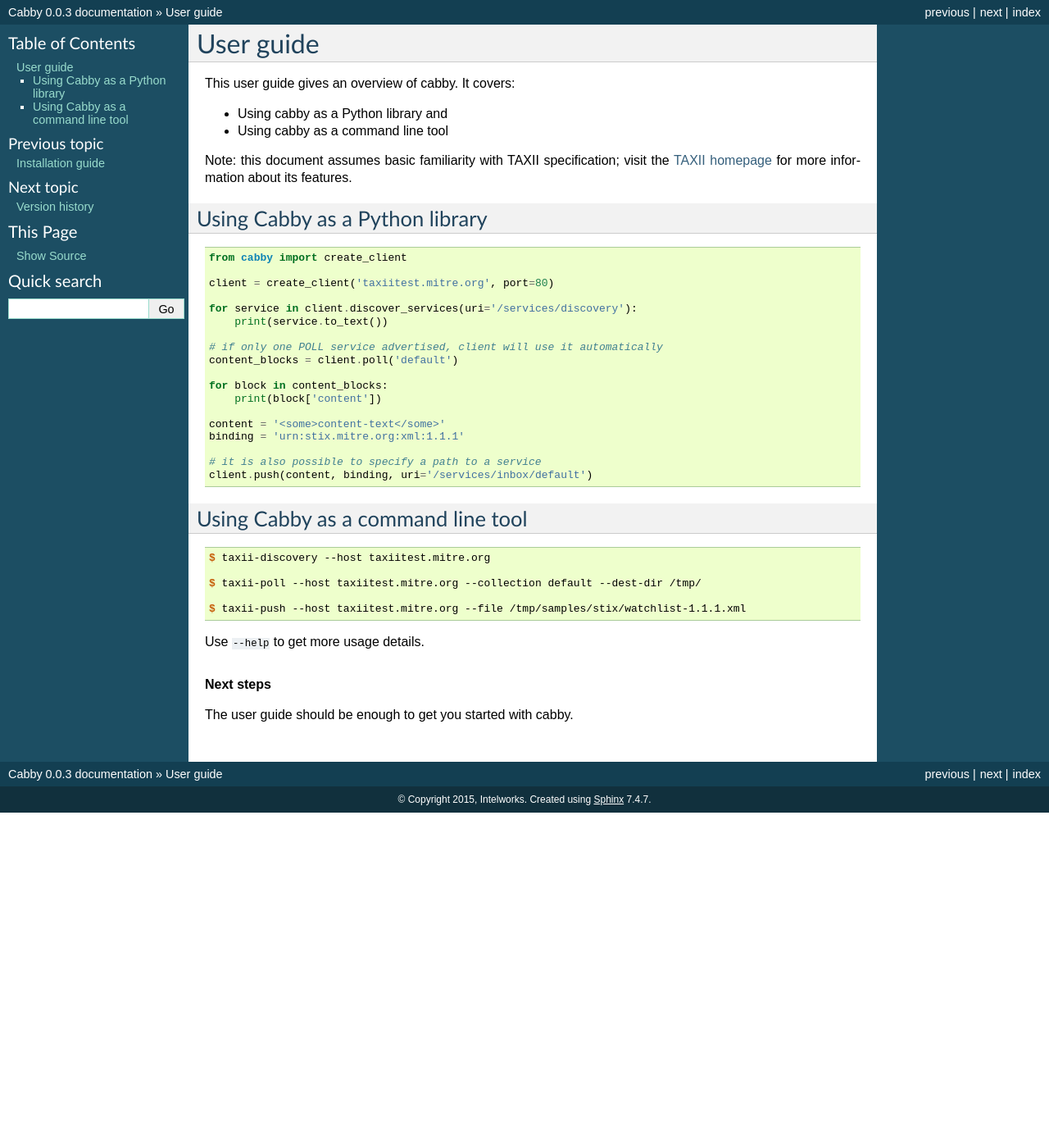
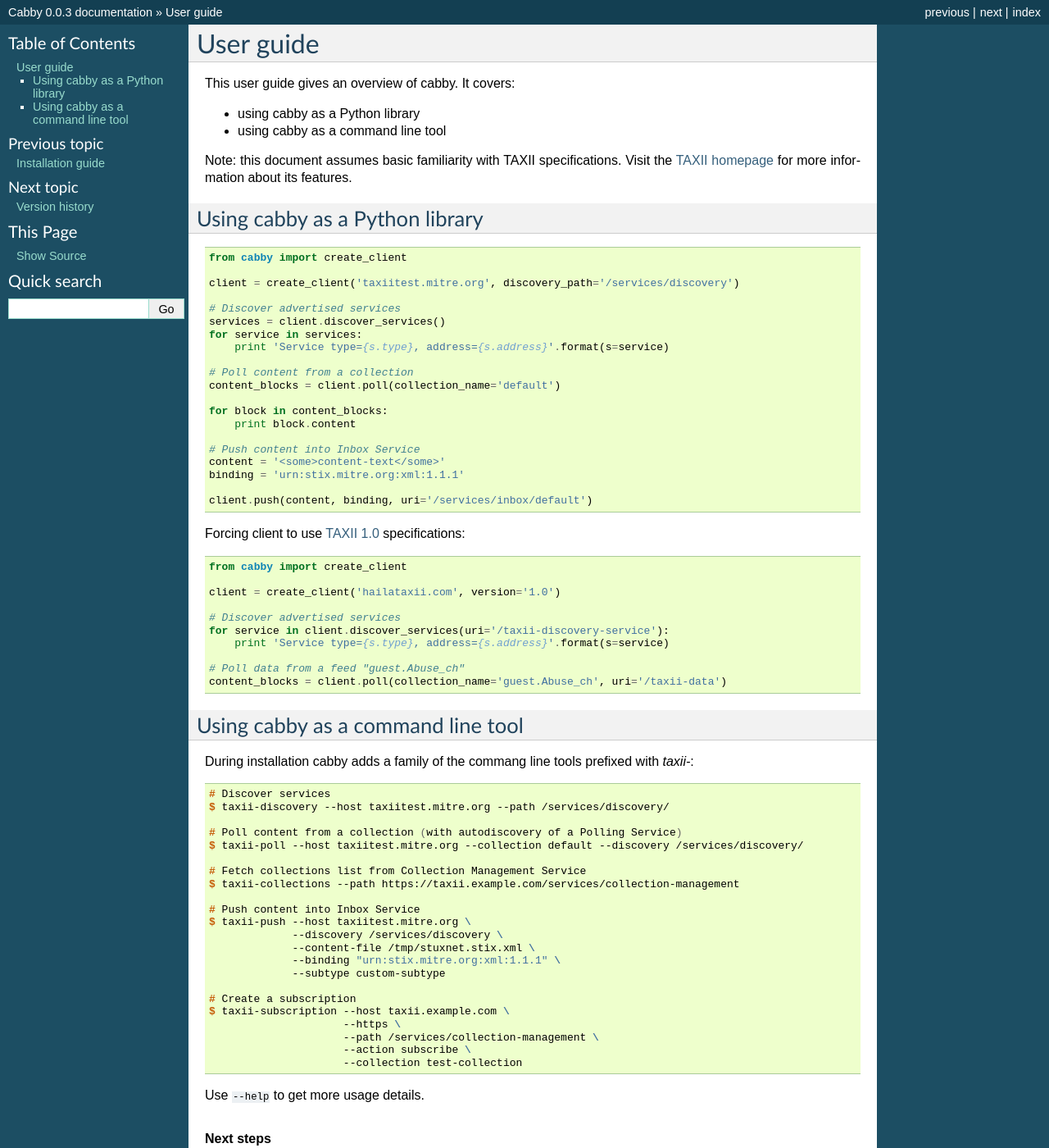
Before and after one commit to eclecticiq/cabby, a Sphinx documentation site: the page built from docs/user.rst, in a window 1280 px wide and 1400 px high. Shown: the whole window at 82% size. Built offline with Sphinx 7.4.7, drawn with Linux system fonts in a browser that asks for light colours.

Commit message:
updating docs

```diff
--- a/docs/modules.rst
+++ b/docs/modules.rst
@@ -1,5 +1,6 @@
-cabby
-=====
+==================
+API documentation
+==================
 
 .. toctree::
    :maxdepth: 4
--- a/docs/user.rst
+++ b/docs/user.rst
@@ -4,49 +4,86 @@
 
 This user guide gives an overview of cabby. It covers:
 
-* Using cabby as a Python library and
-* Using cabby as a command line tool
+* using cabby as a Python library
+* using cabby as a command line tool
 
-Note: this document assumes basic familiarity with TAXII specification; visit the `TAXII
+Note: this document assumes basic familiarity with TAXII specifications. Visit the `TAXII
 homepage`_ for more information about its features.
 
 .. _`TAXII homepage`: http://taxii.mitre.org/
 
 
-Using Cabby as a Python library
+Using cabby as a Python library
 ===============================
 
 .. code-block:: python
 
   from cabby import create_client
 
-  client = create_client('taxiitest.mitre.org', port=80)
+  client = create_client('taxiitest.mitre.org', discovery_path='/services/discovery')
 
-  for service in client.discover_services(uri='/services/discovery'):
-      print(service.to_text())
+  # Discover advertised services
+  services = client.discover_services()
+  for service in services:
+      print 'Service type={s.type}, address={s.address}'.format(s=service)
 
-  # if only one POLL service advertised, client will use it automatically
-  content_blocks = client.poll('default')
+  # Poll content from a collection
+  content_blocks = client.poll(collection_name='default')
 
   for block in content_blocks:
-      print(block['content'])
+      print block.content
 
+  # Push content into Inbox Service
   content = '<some>content-text</some>'
   binding = 'urn:stix.mitre.org:xml:1.1.1'
 
-  # it is also possible to specify a path to a service
   client.push(content, binding, uri='/services/inbox/default')
 
-Using Cabby as a command line tool
+Forcing client to use `TAXII 1.0 <taxii.mitre.org/specifications/version1.0/TAXII_Services_Specification.pdf>`_ specifications:
+
+.. code-block:: python
+
+  from cabby import create_client
+
+  client = create_client('hailataxii.com', version='1.0')
+
+  # Discover advertised services
+  for service in client.discover_services(uri='/taxii-discovery-service'):
+      print 'Service type={s.type}, address={s.address}'.format(s=service)
+
+  # Poll data from a feed "guest.Abuse_ch"
+  content_blocks = client.poll(collection_name='guest.Abuse_ch', uri='/taxii-data')
+
+
+Using cabby as a command line tool
 ==================================
+
+During installation cabby adds a family of the commang line tools prefixed with `taxii-`:
 
 .. code-block:: console
 
-  $ taxii-discovery --host taxiitest.mitre.org
+  # Discover services
+  $ taxii-discovery --host taxiitest.mitre.org --path /services/discovery/
 
-  $ taxii-poll --host taxiitest.mitre.org --collection default --dest-dir /tmp/
+  # Poll content from a collection (with autodiscovery of a Polling Service)
+  $ taxii-poll --host taxiitest.mitre.org --collection default --discovery /services/discovery/
 
-  $ taxii-push --host taxiitest.mitre.org --file /tmp/samples/stix/watchlist-1.1.1.xml
+  # Fetch collections list from Collection Management Service
+  $ taxii-collections --path https://taxii.example.com/services/collection-management
+
+  # Push content into Inbox Service
+  $ taxii-push --host taxiitest.mitre.org \
+               --discovery /services/discovery \
+               --content-file /tmp/stuxnet.stix.xml \
+               --binding "urn:stix.mitre.org:xml:1.1.1" \
+               --subtype custom-subtype
+
+  # Create a subscription
+  $ taxii-subscription --host taxii.example.com \
+                       --https \
+                       --path /services/collection-management \
+                       --action subscribe \
+                       --collection test-collection
 
 Use ``--help`` to get more usage details.
 
```
Also changed, not shown: docs/developer.rst (+5 -6 lines), docs/index.rst (+5 -10 lines), docs/installation.rst (+6 -4 lines).
